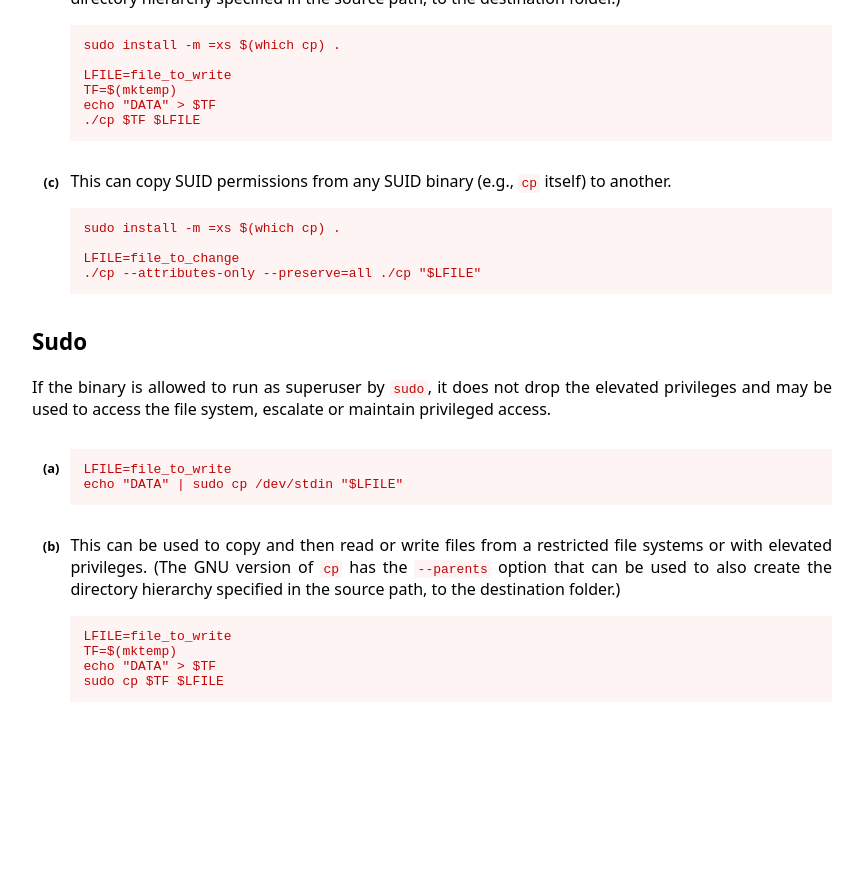
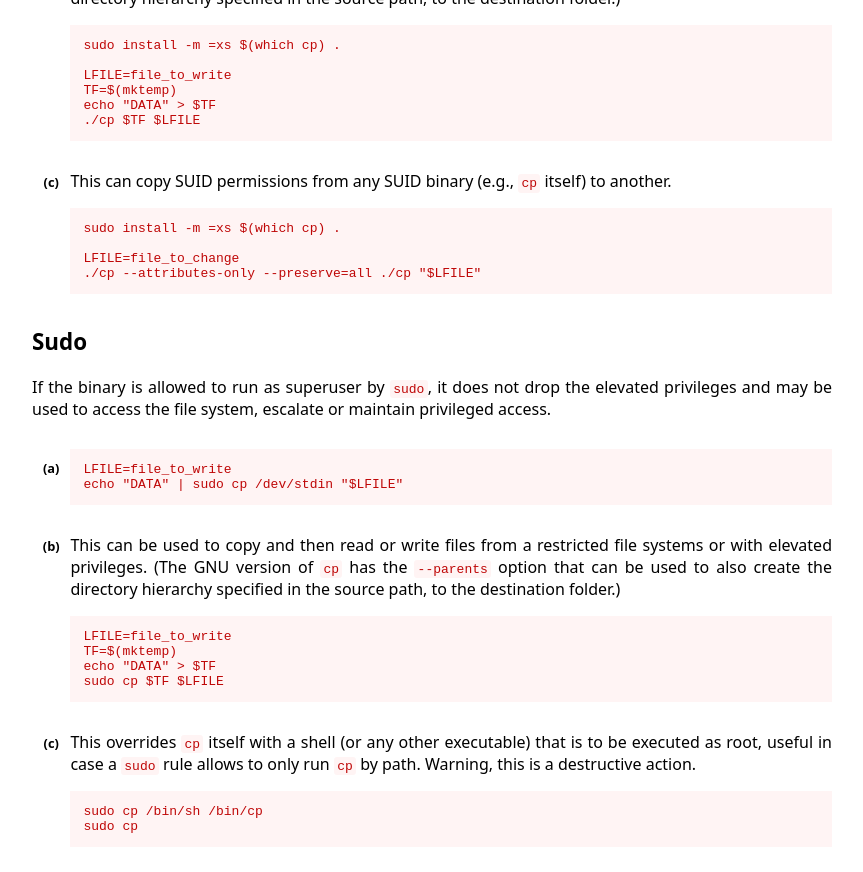
Before and after one commit to GTFOBins/GTFOBins.github.io, a Jekyll site: the page built from _gtfobins/cp.md, in a window 1280 px wide and 900 px high, scrolled down 929 px. Shown: the top 872 px of the window, without its empty margins (208-1071 px from the left). Built offline with Jekyll 4.4.1, drawn with Linux system fonts in a browser that asks for light colours; before the commit the page ends 1684 px from its top, so only the background shows below that.

Commit message:
Add cp sudo example similar to #235

```diff
--- a/_gtfobins/cp.md
+++ b/_gtfobins/cp.md
@@ -32,4 +32,8 @@ functions:
         TF=$(mktemp)
         echo "DATA" > $TF
         sudo cp $TF $LFILE
+    - description: This overrides `cp` itself with a shell (or any other executable) that is to be executed as root, useful in case a `sudo` rule allows to only run `cp` by path. Warning, this is a destructive action.
+      code: |
+        sudo cp /bin/sh /bin/cp
+        sudo cp
 ---
```
